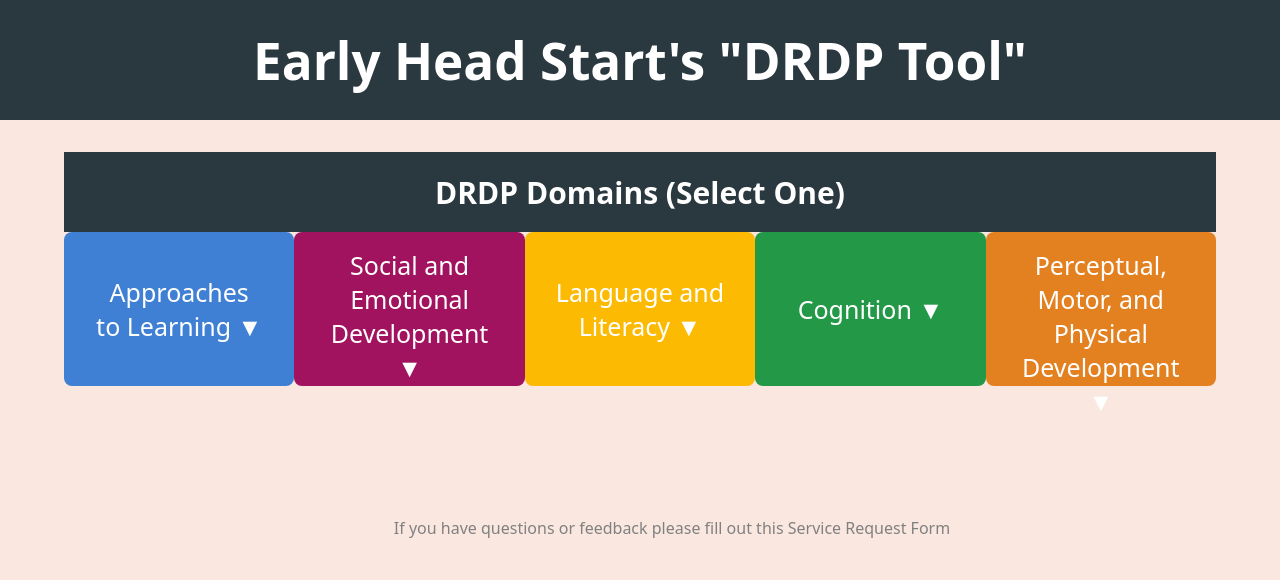
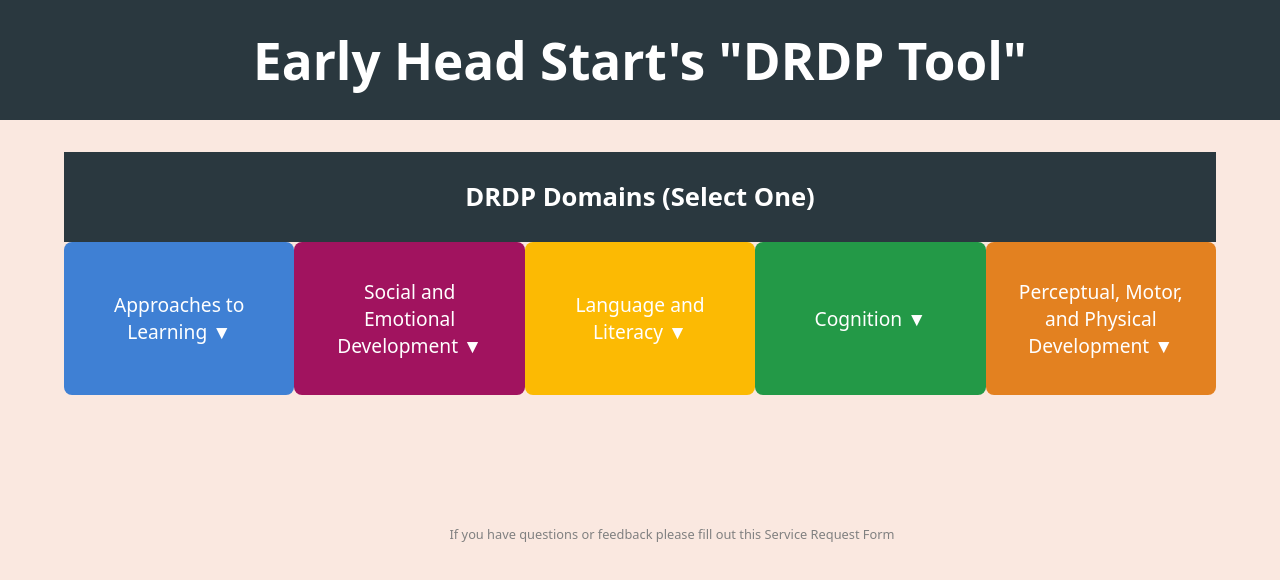
Before and after one commit to kylelin23/EHS_webpage, a React (Vite) app: page /dataPage in a window 1280 px wide. Shown: the top 580 px of the page. Built offline with nearby package versions, Linux system fonts and the light colour scheme.

Commit message:
Add flexibility

```diff
--- a/src/dataPage.css
+++ b/src/dataPage.css
@@ -39,11 +39,13 @@
 
 .dataText {
   color: black;
+  font-size: 1vw;
 }
 
 .dataLink {
   color: blue;
   font-weight: bold;
+  font-size: 1vw;
 
 }
 
@@ -71,12 +73,13 @@
   color: black;
   text-align: center;
   font-weight: bold;
+  font-size: 1vw;
 }
 
 .measureCategory {
   height: 12vw;
   width: 18vw;
-  font-size: 25px;
+  font-size: 1.5vw;
   background-color: black;
   color: white
 }
@@ -106,8 +109,8 @@
 }
 
 .textContainer {
-  height: 170px;
-  width: 170px;
+  height: 20vh;
+  width: 20vh;
   display: flex;
   justify-content: center;
   align-items: center;
@@ -198,25 +201,25 @@
 
 .bar {
   background-color: #2a383f;
-  height: 80px;
+  height: 7vw;
   width: 90vw;
   color: white;
   display: flex;
   justify-content: center;
   align-items: center;
-  font-size: 30px;
+  font-size: 2vw;
   font-weight: bold;
 }
 
 .bar2 {
   background-color: #2a383f;
-  height: 80px;
+  height: 7vw;
   width: 90vw;
   color: white;
   display: flex;
   justify-content: center;
   align-items: center;
-  font-size: 30px;
+  font-size: 2vw;
   font-weight: bold;
 }
 
@@ -262,3 +265,12 @@
   background-color: #aadcf0;
   padding: 10px;
 }
+
+.titleText {
+  font-weight: bold;
+  font-size: 2vw;
+}
+
+.smallText {
+  font-size: 1vw
+}
--- a/src/dataPage.jsx
+++ b/src/dataPage.jsx
@@ -308,10 +308,10 @@
         {developmentalLevelOpen &&
         <div className="developmentalLevelOuterContainer">
           <div style = {{display: 'flex', flexDirection: 'column', alignItems: 'center'}}>
-            <div style = {{fontWeight: 'bold', fontSize: 30}}>
+            <div className = "titleText">
               DRDP Developmental Levels
             </div>
-            <div style = {{color: 'gray'}}>
+            <div className = "smallText" style = {{color: 'gray'}}>
               (Select Multiple)
             </div>
           </div>
@@ -351,10 +351,10 @@
           <div className="teachingStratOuterContainer">
 
             <div style = {{display: 'flex', flexDirection: 'column', alignItems: 'center'}}>
-            <div style = {{fontWeight: 'bold', fontSize: 30}}>
+            <div className = "titleText">
               Teaching Practices
             </div>
-            <div style = {{color: 'gray'}}>
+            <div className = "smallText" style = {{color: 'gray'}}>
               (Select Multiple)
             </div>
           </div>
@@ -390,7 +390,7 @@
               <div className="resourcesOuterContainer">
 
                 <div style = {{display: 'flex', flexDirection: 'column', alignItems: 'center'}}>
-                <div style = {{fontWeight: 'bold', fontSize: 30}}>
+                <div className = "titleText">
                   Resources
                 </div>
               </div>
@@ -456,7 +456,7 @@
 
 
         <div className = "feedbackContainer">
-          <div style = {{color: 'gray'}}>If you have questions or feedback please fill out this Service Request Form</div>
+          <div className = "smallText" style = {{color: 'gray'}}>If you have questions or feedback please fill out this Service Request Form</div>
         </div>
     </div>
     </div>
```
